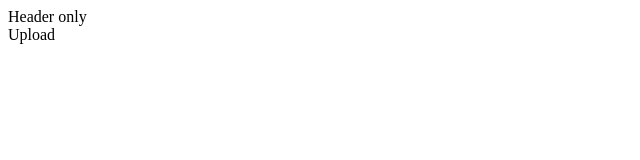
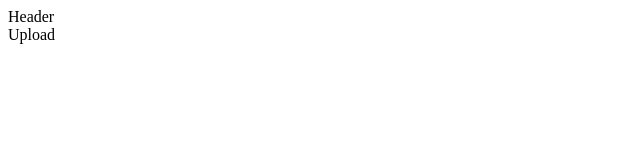
Before and after one commit to baobui166/tiktok-ui, a React (Create React App) app: page /upload in a window 1280 px wide. Shown: the top 160 px of the page, without its empty margins (0-640 px from the left). Built offline with nearby package versions, Linux system fonts and the light colour scheme.

Commit message:
gop header

```diff
--- a/src/components/Layout/DefaultLayout/index.js
+++ b/src/components/Layout/DefaultLayout/index.js
@@ -1,4 +1,4 @@
-import Header from './Header/Header';
+import Header from '~/components/Layout/component/Header/Header';
 import Sidebar from './Silebar/Sidebar';
 
 function DefaultLayout({ children }) {
--- a/src/components/Layout/HeaderOnly/Header/Header.js
+++ /dev/null
@@ -1,5 +0,0 @@
-function HeaderOnly() {
-    return <div>Header only</div>;
-}
-
-export default HeaderOnly;
--- a/src/components/Layout/HeaderOnly/index.js
+++ b/src/components/Layout/HeaderOnly/index.js
@@ -1,4 +1,4 @@
-import Header from './Header/Header';
+import Header from '~/components/Layout/component/Header/Header';
 
 function DefaultLayout({ children }) {
     return (
--- a/src/components/Layout/DefaultLayout/Header/Header.js
+++ b/src/components/Layout/component/Header/Header.js
@@ -1,5 +1,5 @@
 function Header() {
-    return <h2>Header</h2>;
+    return <div>Header</div>;
 }
 
 export default Header;
```
